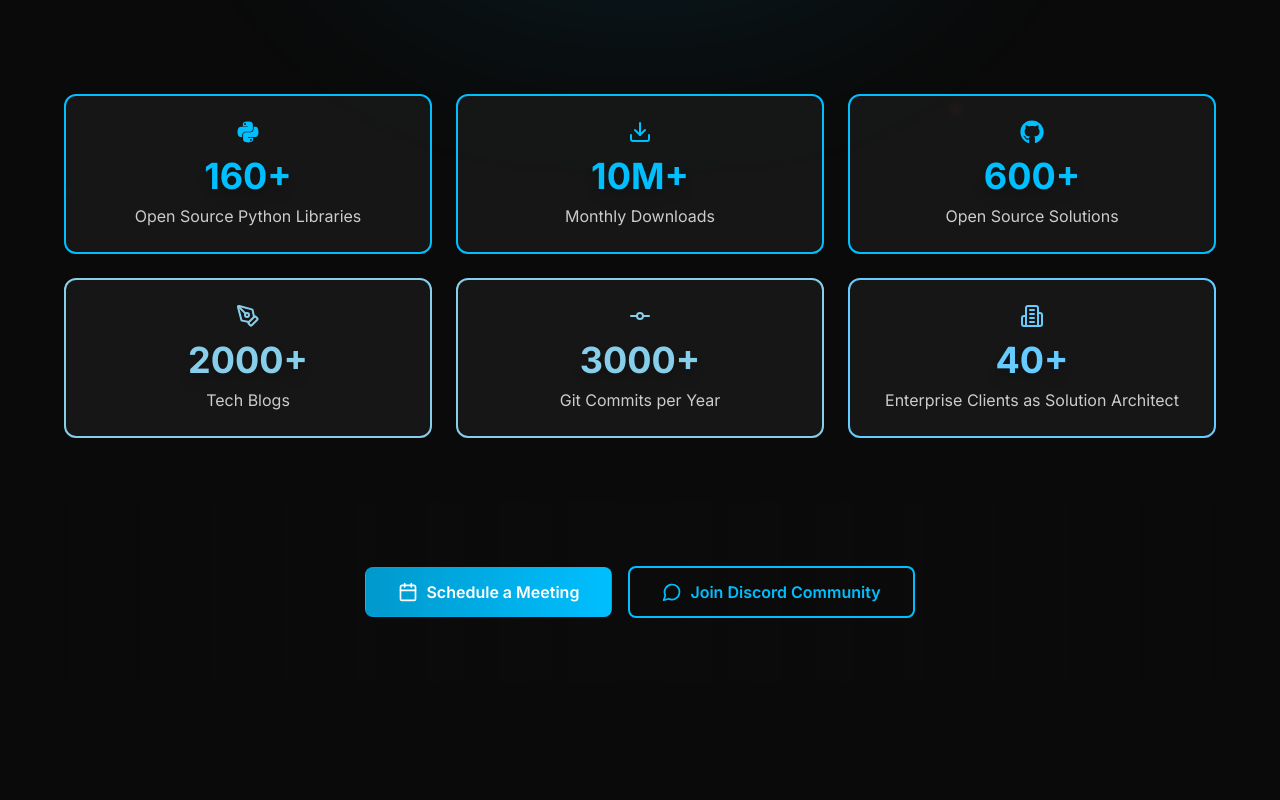
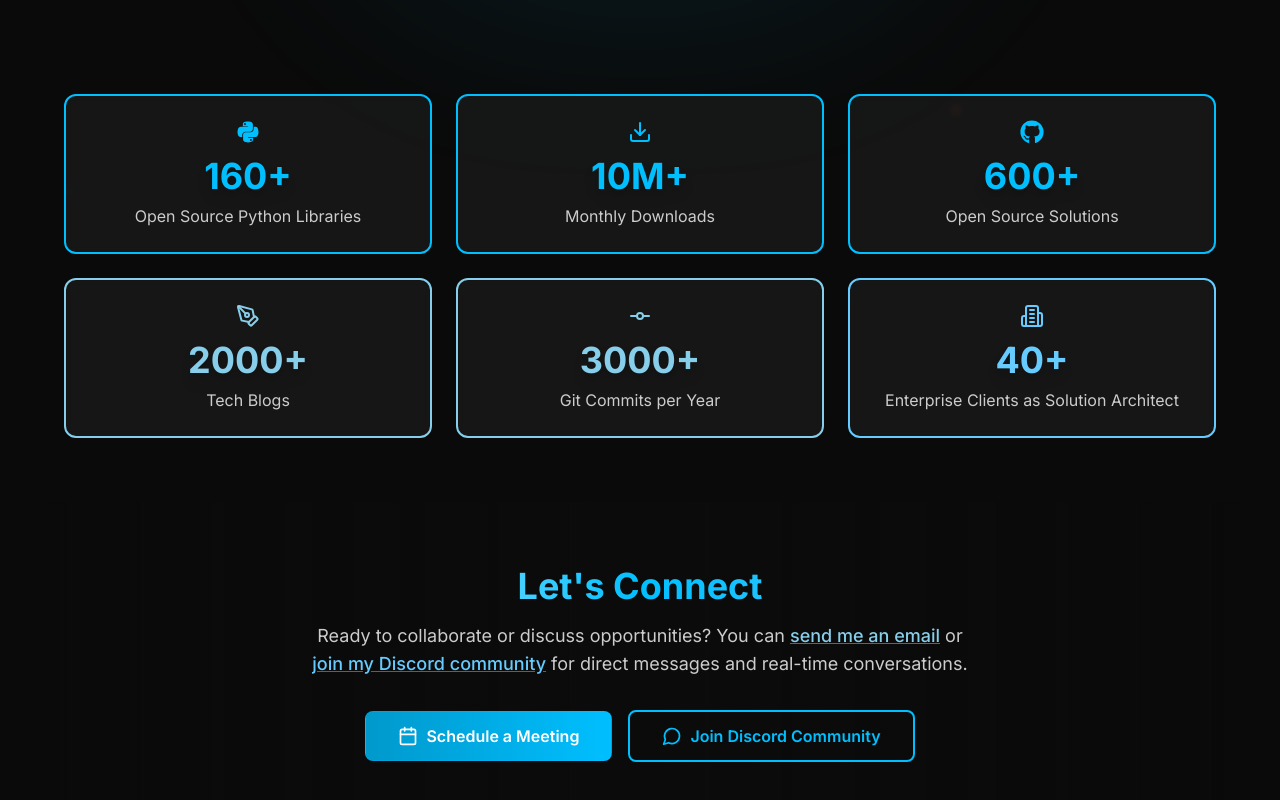
Before and after one commit to MacHu-GWU/sanhe_me-project, a Next.js app: page / in a window 1280 px wide. Shown: the part 526-1326 px from the top of the page. Before the commit the page ends 1272 px from the top, so only its background shows below. Built offline with nearby package versions, Linux system fonts and the light colour scheme.

Commit message:
Add contact section with email and Discord links
Introduced a new section titled 'Let's Connect' with a subtitle and links for sending an email or joining a Discord community. This enhances user engagement by providing clear options for collaboration and communication.

```diff
--- a/app/page.tsx
+++ b/app/page.tsx
@@ -305,6 +305,32 @@ export default function HomePage() {
       <section className="py-16 px-4 sm:px-6 lg:px-8 relative">
         <div className="absolute inset-0 bg-gradient-to-r from-background via-regular-button/10 to-background"></div>
         <div className="max-w-4xl mx-auto text-center relative">
+          {/* Section Title and Subtitle */}
+          <div className="mb-8">
+            <h2 className="text-3xl sm:text-4xl font-bold mb-4 bg-gradient-to-r from-text-primary via-primary to-highlight bg-clip-text text-transparent">
+              Let's Connect
+            </h2>
+            <p className="text-lg text-text-secondary max-w-2xl mx-auto">
+              Ready to collaborate or discuss opportunities? You can{" "}
+              <a
+                href="mailto:your-email@example.com"
+                className="text-secondary font-medium hover:text-secondary/80 transition-colors duration-200 underline decoration-secondary/50 hover:decoration-secondary/80"
+              >
+                send me an email
+              </a> or{" "}
+              <a
+                href="https://discord.gg/your-discord-invite"
+                target="_blank"
+                rel="noopener noreferrer"
+                className="text-highlight font-medium hover:text-highlight/80 transition-colors duration-200 underline decoration-highlight/50 hover:decoration-highlight/80"
+              >
+                join my Discord community
+              </a>{" "}
+              for direct messages and real-time conversations.
+            </p>
+          </div>
+
+          {/* Action Buttons */}
           <div className="flex flex-col sm:flex-row gap-4 justify-center items-center">
             <button className="bg-gradient-to-r from-cta-button to-primary hover:from-primary hover:to-highlight text-text-primary font-semibold py-3 px-8 rounded-lg transition-all duration-300 hover:scale-105 hover:shadow-lg hover:shadow-cta-button/40 flex items-center gap-2 border border-primary/20">
               <Calendar size={20} />
```
